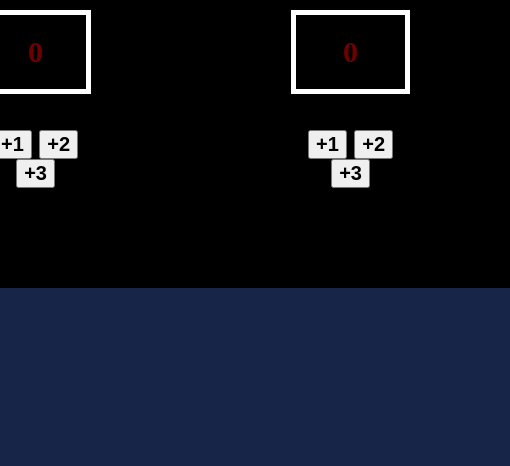
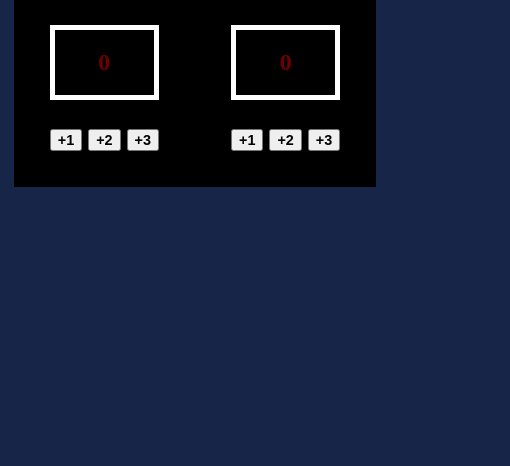
Before and after one commit to SaraMunda/BasketballScoreboard, a plain HTML site: page index.html in a window 390 px wide. Shown: the part 378-844 px from the top of the page, 510 px wide, since content can reach past the window. Drawn offline with Linux system fonts and the light colour scheme.

Commit message:
I made the basketball scoreboard more responsive for the smartphones

```diff
--- a/index.css
+++ b/index.css
@@ -1,3 +1,7 @@
+* {
+    box-sizing: border-box;
+}
+
 body{
     background-color: #172548;
     display: flex;
@@ -5,49 +9,51 @@ body{
     justify-content: center;
 }
 
-.container{
+.scoreboard{
     display: flex;
+    align-items: center;
+    justify-content: center;
 }
 
-.home-scoreboard{
-    background-color: black;
-    color:white;
-    align-items: center;
-    padding: 100px;
-    text-align: center;
-    font-size: 30px;
-}
-
-#home-score{
-    text-align: center;
-    padding: 20px;
-    border: 5px solid white;
-    color:#6F0000;
-    font-weight: bold;
-}
-
-
+.home-scoreboard,
 .guest-scoreboard{
     background-color: black;
     color:white;
     align-items: center;
-    padding: 100px;
+    padding: 1.5em;
     text-align: center;
-    font-size: 30px;
+    font-size: 2em;
 }
 
+#home-score,
 #guest-score{
     text-align: center;
-    padding: 20px;
+    padding: 1em;
     border: 5px solid white;
     color:#6F0000;
     font-weight: bold;
-
+    font-size: 1em;
+    margin-top: 1em;
+    margin-bottom: 1em;
 }
-
 
 button{
     text-align: center;
-    font-size: 20px;
+    font-size: 0.8em;
     font-weight: bold;
 }
+
+@media only screen and (max-width: 600px){
+    .home-scoreboard,
+    .guest-scoreboard{
+        font-size: 1.5em;
+    }
+    #home-score,
+    #guest-score{
+        padding: 0.8em;
+        font-size: 1em;
+    }
+    button{
+        font-size: 0.6em;
+    }
+}
--- a/index.html
+++ b/index.html
@@ -1,25 +1,28 @@
 <html>
     <head>
+        <meta name="viewport" content="width=device-width, initial-scale=1">
         <link rel="stylesheet" href="index.css">
     </head>
     <body>
         <div class="container">
+            <div class="scoreboard">
                 <div class="home-scoreboard">
                     <h3>HOME</h3>
                     <p id="home-score">0</p>
-                <div class="button">
+                    <div class="button-container">
                         <button id="home-score-btn1" onclick="incrementHome1()">+1</button>
                         <button id="home-score-btn2" onclick="incrementHome2()">+2</button>
-                    <button id="home-score-btn2" onclick="incrementHome3()">+3</button>
+                        <button id="home-score-btn3" onclick="incrementHome3()">+3</button>
                     </div>
                 </div>
                 <div class="guest-scoreboard">
                     <h3>GUEST</h3>
                     <p id="guest-score">0</p>
-                <div class="button">
+                    <div class="button-container">
                         <button id="guest-score-btn1" onclick="incrementGuest1()">+1</button>
                         <button id="guest-score-btn2" onclick="incrementGuest2()">+2</button>
-                    <button id="guest-score-btn2" onclick="incrementGuest3()">+3</button>
+                        <button id="guest-score-btn3" onclick="incrementGuest3()">+3</button>
+                    </div>
                 </div>
             </div>
         </div>
```
Lines whose indentation alone changed are shown as unchanged.
